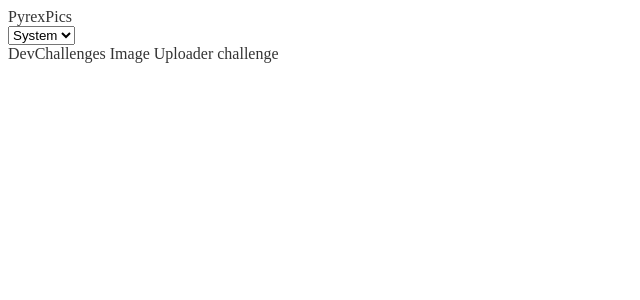
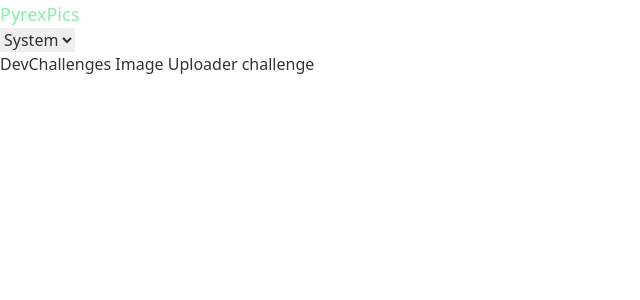
Before and after one commit to DagMT/ImageUploader, a Nuxt app in the folder client/: page / in a window 1280 px wide. Shown: the top 300 px of the page, without its empty margins (0-640 px from the left). Built offline with nearby package versions, Linux system fonts and the light colour scheme.

Commit message:
feature: Tailwindcss setup
- Added the latest version of tailwindcss to the project
- Added a test tailwind class styling to default layout

```diff
--- a/client/layouts/default.vue
+++ b/client/layouts/default.vue
@@ -1,6 +1,8 @@
 <template>
     <div>
-        PyrexPics
+        <p class="text-lg text-green-300">
+            PyrexPics
+        </p>
         <div>
             <select v-model="$colorMode.preference">
                 <option value="system">System</option>
--- a/client/nuxt.config.ts
+++ b/client/nuxt.config.ts
@@ -1,4 +1,4 @@
 // https://nuxt.com/docs/api/configuration/nuxt-config
 export default defineNuxtConfig({
-    modules: ['@nuxtjs/color-mode','@pinia/nuxt',]
+    modules: ['@nuxtjs/color-mode','@pinia/nuxt','@nuxtjs/tailwindcss']
 })
--- a/client/package.json
+++ b/client/package.json
@@ -9,6 +9,7 @@
   },
   "devDependencies": {
     "@nuxtjs/color-mode": "^3.2.0",
+    "@nuxtjs/tailwindcss": "^6.3.0",
     "nuxt": "^3.1.0"
   },
   "dependencies": {
```
Also changed, not shown: 1 other file (tests, documents, lock files or other folders).
